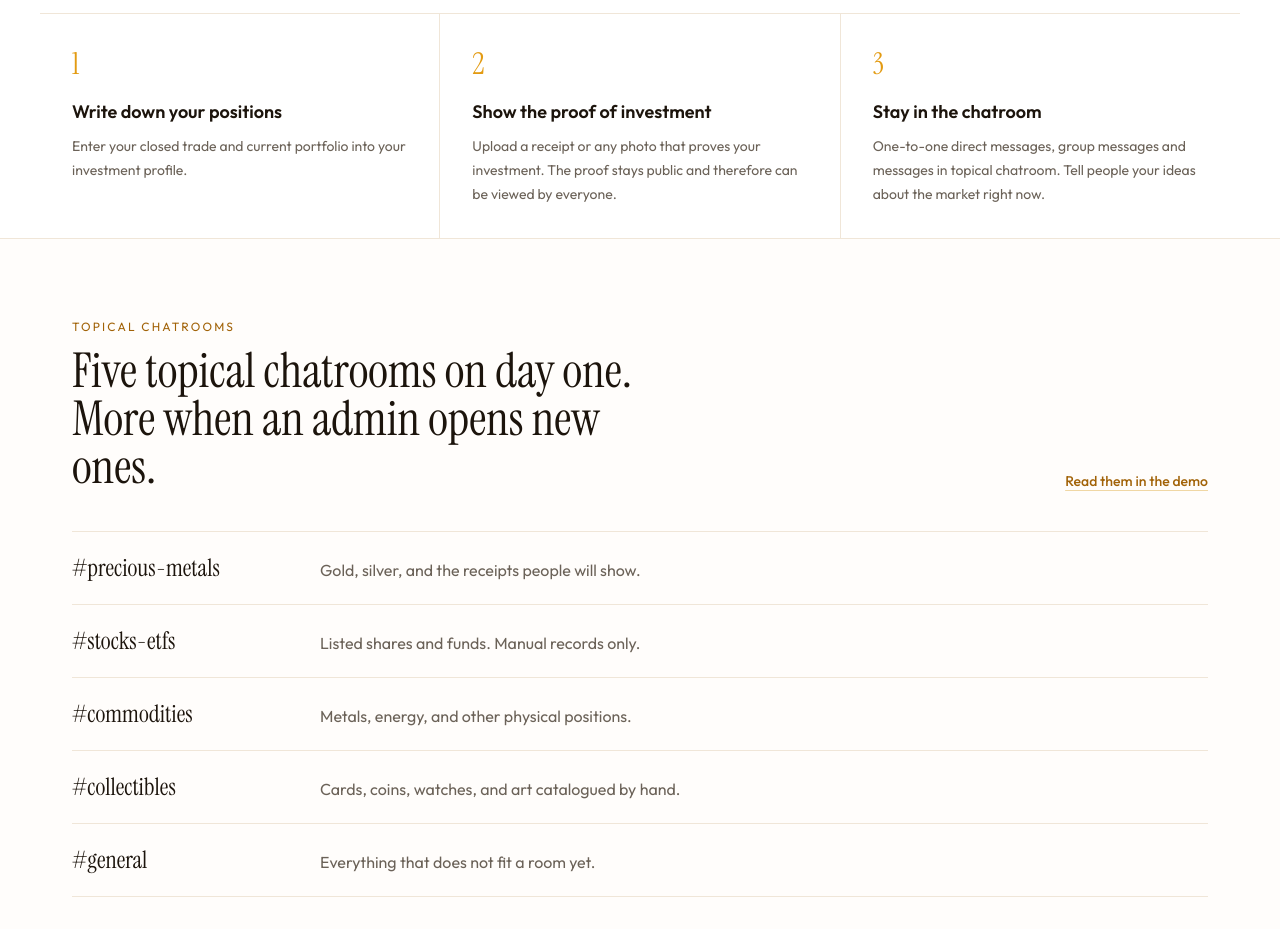
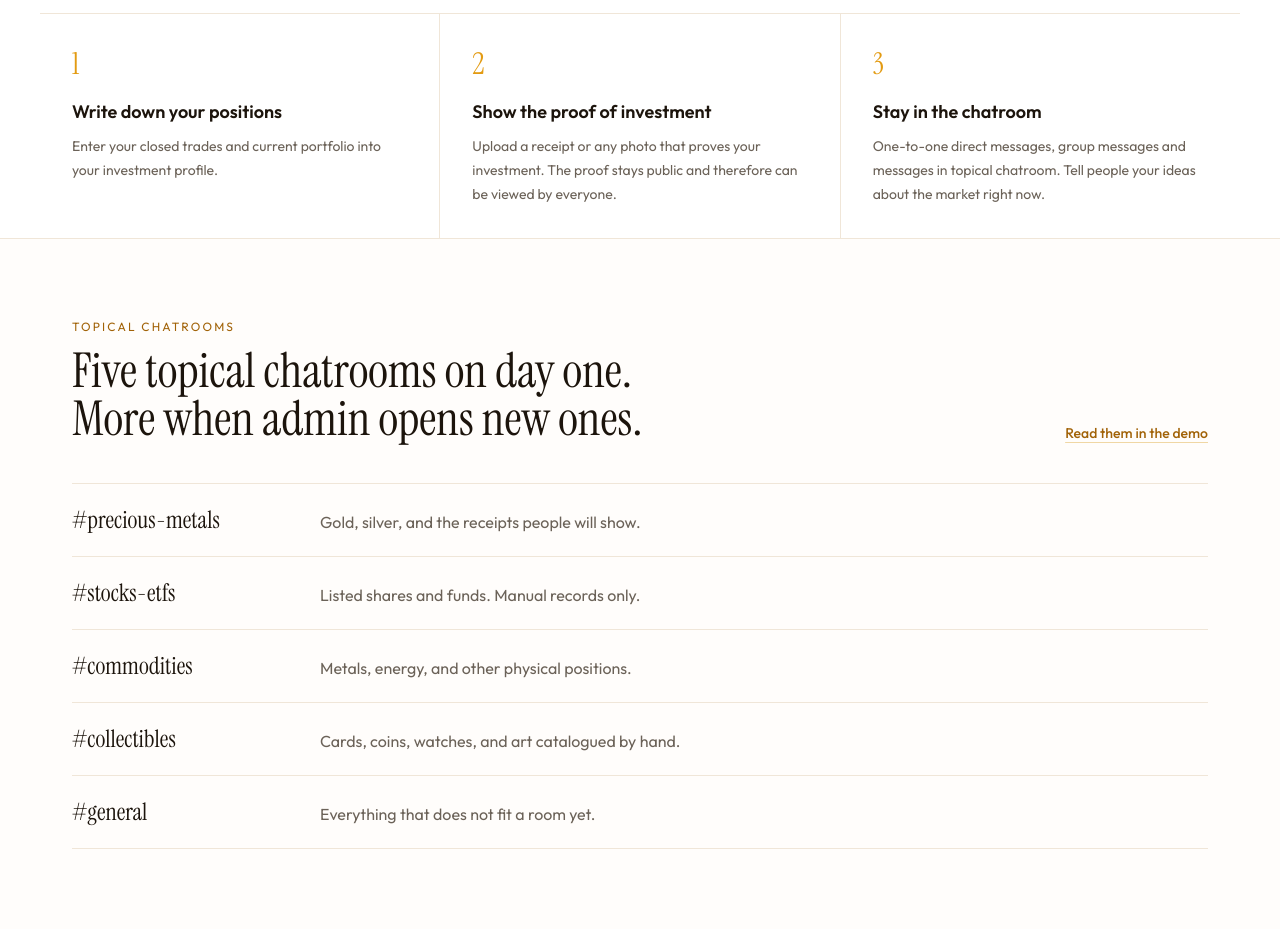
Before and after one commit to Celmon1012/Finazza, a Next.js app in the folder apps/web/: page / in a window 1280 px wide. Shown: the part 980-1909 px from the top of the page. Built offline with nearby package versions, Linux system fonts and the light colour scheme; no server answers.

Commit message:
Polish two lines of first page copy.

```diff
--- a/apps/web/app/page.tsx
+++ b/apps/web/app/page.tsx
@@ -16,7 +16,7 @@ const rooms = [
 ];
 
 const steps = [
-  ["1", "Write down your positions", "Enter your closed trade and current portfolio into your investment profile."],
+  ["1", "Write down your positions", "Enter your closed trades and current portfolio into your investment profile."],
   [
     "2",
     "Show the proof of investment",
@@ -122,7 +122,7 @@ export default function LandingPage() {
           <div className="flex flex-wrap items-end justify-between gap-6">
             <div>
               <p className="text-xs uppercase tracking-[0.18em] text-[#a16207]">Topical chatrooms</p>
-              <h2 className="mt-3 max-w-xl font-serif text-4xl leading-tight sm:text-5xl">Five topical chatrooms on day one. More when an admin opens new ones.</h2>
+              <h2 className="mt-3 max-w-xl font-serif text-4xl leading-tight sm:text-5xl">Five topical chatrooms on day one. More when admin opens new ones.</h2>
             </div>
             <Link href="/login" className="text-sm font-medium text-[#a16207] underline decoration-[#f0d7a4] underline-offset-4">
               Read them in the demo
```
